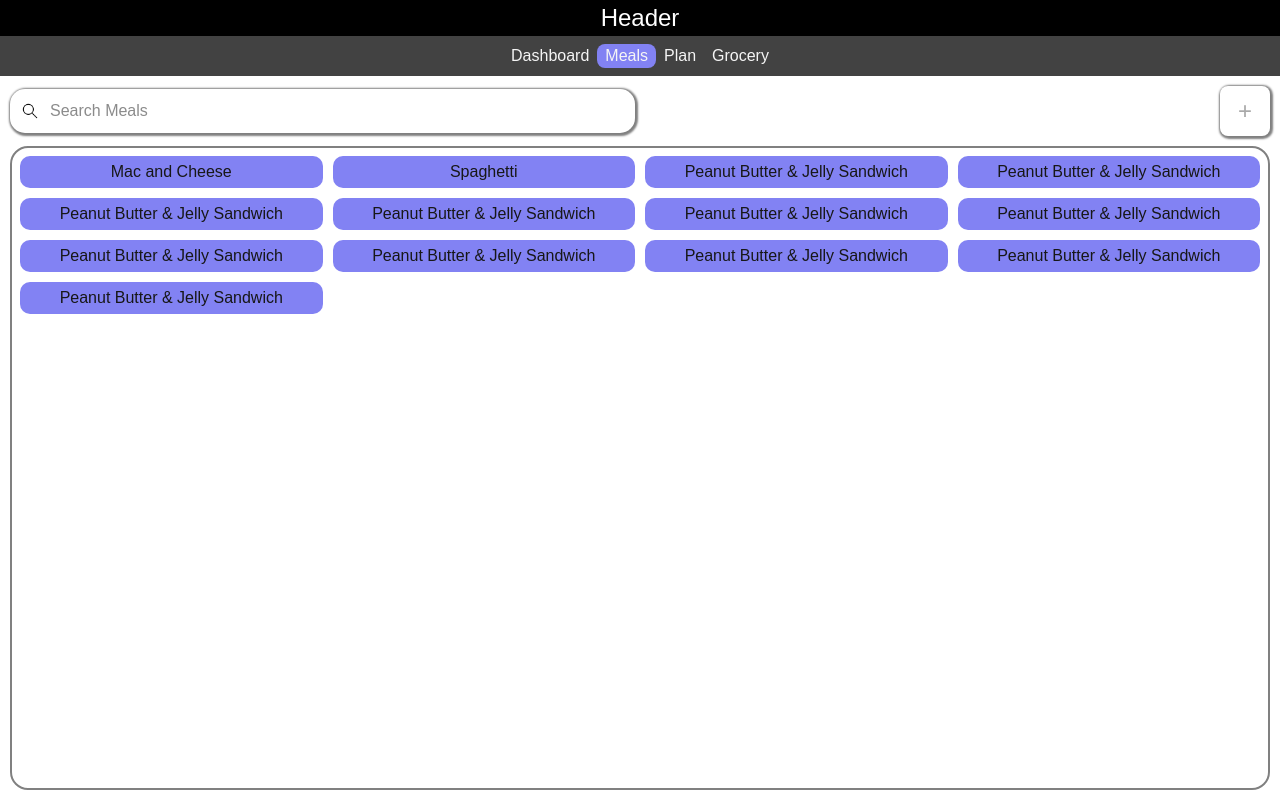
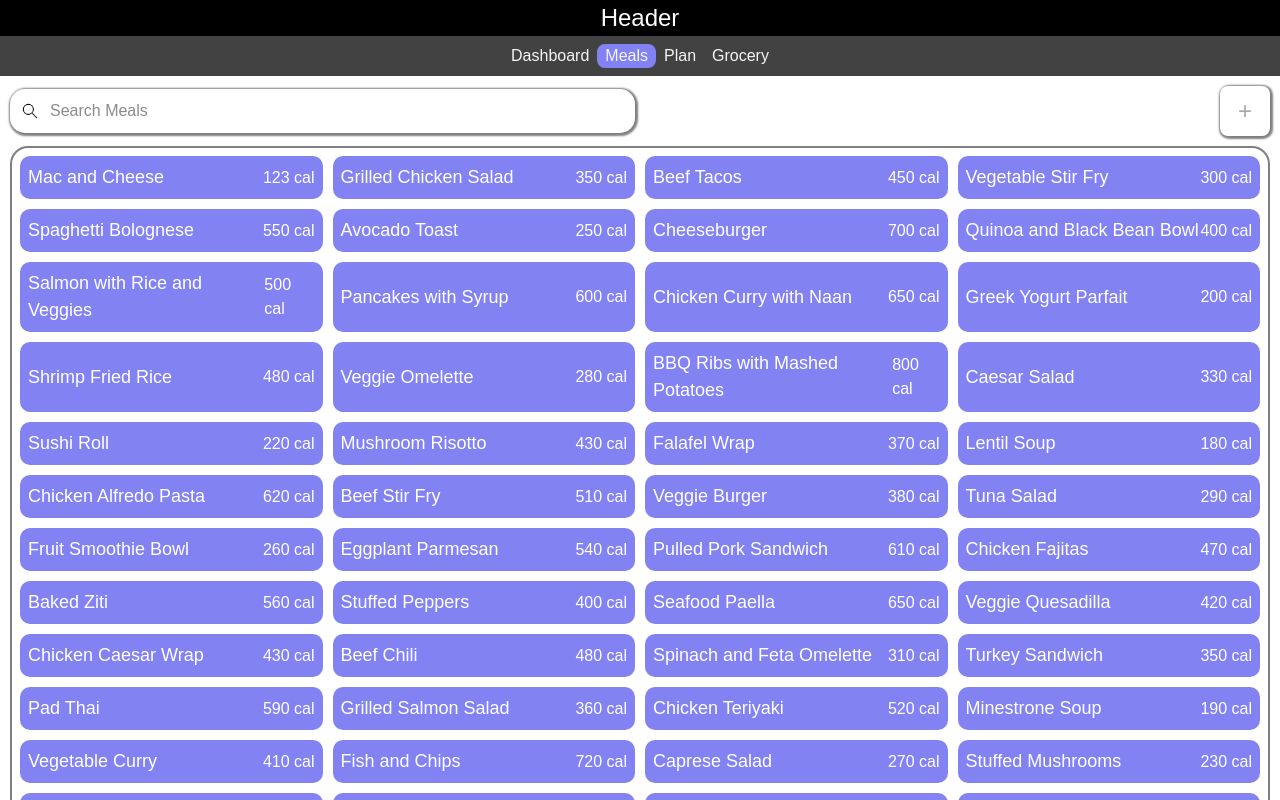
Before and after one commit to Zmyhrer/MealPlanner, a Next.js app in the folder frontend/: page /meals in a window 1280 px wide. Built offline with nearby package versions, Linux system fonts and the light colour scheme.

Commit message:
feat: add calories to (mealItem) and scroll ability to (mealList)

```diff
--- a/frontend/app/meals/page.tsx
+++ b/frontend/app/meals/page.tsx
@@ -15,19 +15,116 @@ const Page = () => {
   };
 
   const meals = [
-    { name: "Mac and Cheese" },
-    { name: "Spaghetti" },
-    { name: "Peanut Butter & Jelly Sandwich" },
-    { name: "Peanut Butter & Jelly Sandwich" },
-    { name: "Peanut Butter & Jelly Sandwich" },
-    { name: "Peanut Butter & Jelly Sandwich" },
-    { name: "Peanut Butter & Jelly Sandwich" },
-    { name: "Peanut Butter & Jelly Sandwich" },
-    { name: "Peanut Butter & Jelly Sandwich" },
-    { name: "Peanut Butter & Jelly Sandwich" },
-    { name: "Peanut Butter & Jelly Sandwich" },
-    { name: "Peanut Butter & Jelly Sandwich" },
-    { name: "Peanut Butter & Jelly Sandwich" },
+    { name: "Mac and Cheese", calories: 123 },
+    { name: "Grilled Chicken Salad", calories: 350 },
+    { name: "Beef Tacos", calories: 450 },
+    { name: "Vegetable Stir Fry", calories: 300 },
+    { name: "Spaghetti Bolognese", calories: 550 },
+    { name: "Avocado Toast", calories: 250 },
+    { name: "Cheeseburger", calories: 700 },
+    { name: "Quinoa and Black Bean Bowl", calories: 400 },
+    { name: "Salmon with Rice and Veggies", calories: 500 },
+    { name: "Pancakes with Syrup", calories: 600 },
+    { name: "Chicken Curry with Naan", calories: 650 },
+    { name: "Greek Yogurt Parfait", calories: 200 },
+    { name: "Shrimp Fried Rice", calories: 480 },
+    { name: "Veggie Omelette", calories: 280 },
+    { name: "BBQ Ribs with Mashed Potatoes", calories: 800 },
+    { name: "Caesar Salad", calories: 330 },
+    { name: "Sushi Roll", calories: 220 },
+    { name: "Mushroom Risotto", calories: 430 },
+    { name: "Falafel Wrap", calories: 370 },
+    { name: "Lentil Soup", calories: 180 },
+    { name: "Chicken Alfredo Pasta", calories: 620 },
+    { name: "Beef Stir Fry", calories: 510 },
+    { name: "Veggie Burger", calories: 380 },
+    { name: "Tuna Salad", calories: 290 },
+    { name: "Fruit Smoothie Bowl", calories: 260 },
+    { name: "Eggplant Parmesan", calories: 540 },
+    { name: "Pulled Pork Sandwich", calories: 610 },
+    { name: "Chicken Fajitas", calories: 470 },
+    { name: "Baked Ziti", calories: 560 },
+    { name: "Stuffed Peppers", calories: 400 },
+    { name: "Seafood Paella", calories: 650 },
+    { name: "Veggie Quesadilla", calories: 420 },
+    { name: "Chicken Caesar Wrap", calories: 430 },
+    { name: "Beef Chili", calories: 480 },
+    { name: "Spinach and Feta Omelette", calories: 310 },
+    { name: "Turkey Sandwich", calories: 350 },
+    { name: "Pad Thai", calories: 590 },
+    { name: "Grilled Salmon Salad", calories: 360 },
+    { name: "Chicken Teriyaki", calories: 520 },
+    { name: "Minestrone Soup", calories: 190 },
+    { name: "Vegetable Curry", calories: 410 },
+    { name: "Fish and Chips", calories: 720 },
+    { name: "Caprese Salad", calories: 270 },
+    { name: "Stuffed Mushrooms", calories: 230 },
+    { name: "Beef Burger with Fries", calories: 750 },
+    { name: "Vegan Buddha Bowl", calories: 390 },
+    { name: "Chicken Tikka Masala", calories: 640 },
+    { name: "Shrimp Tacos", calories: 450 },
+    { name: "Pasta Primavera", calories: 500 },
+    { name: "Cobb Salad", calories: 380 },
+    { name: "Ratatouille", calories: 220 },
+    { name: "Buffalo Wings", calories: 600 },
+    { name: "Miso Soup", calories: 150 },
+    { name: "Grilled Cheese Sandwich", calories: 320 },
+    { name: "Beef Stroganoff", calories: 670 },
+    { name: "Vegetable Lasagna", calories: 520 },
+    { name: "Chicken Noodle Soup", calories: 210 },
+    { name: "BBQ Chicken Pizza", calories: 680 },
+    { name: "Tofu Stir Fry", calories: 350 },
+    { name: "Clam Chowder", calories: 280 },
+    { name: "Egg Salad Sandwich", calories: 330 },
+    { name: "Lamb Kebabs", calories: 580 },
+    { name: "Chicken Enchiladas", calories: 600 },
+    { name: "Vegetable Samosas", calories: 240 },
+    { name: "Shrimp Scampi", calories: 520 },
+    { name: "Grilled Vegetable Panini", calories: 370 },
+    { name: "Turkey Meatballs with Pasta", calories: 540 },
+    { name: "Veggie Chili", calories: 400 },
+    { name: "Crab Cakes", calories: 450 },
+    { name: "Bulgur Salad", calories: 290 },
+    { name: "Teriyaki Tofu Bowl", calories: 380 },
+    { name: "Beef Burrito", calories: 630 },
+    { name: "Chicken Shawarma Wrap", calories: 500 },
+    { name: "Seafood Gumbo", calories: 610 },
+    { name: "Vegetable Tempura", calories: 330 },
+    { name: "Chicken Pot Pie", calories: 700 },
+    { name: "Quiche Lorraine", calories: 450 },
+    { name: "Veggie Sushi", calories: 210 },
+    { name: "Pork Schnitzel", calories: 680 },
+    { name: "Lobster Roll", calories: 550 },
+    { name: "Falafel Bowl", calories: 400 },
+    { name: "Beef Gyro", calories: 470 },
+    { name: "Vegetable Pad See Ew", calories: 430 },
+    { name: "Stuffed Cabbage Rolls", calories: 410 },
+    { name: "Chicken Parmesan", calories: 650 },
+    { name: "Pulled Chicken Sandwich", calories: 520 },
+    { name: "Vegan Chili", calories: 390 },
+    { name: "Spaghetti Carbonara", calories: 600 },
+    { name: "Clam Linguine", calories: 550 },
+    { name: "Grilled Veggie Tacos", calories: 350 },
+    { name: "Beef Enchiladas", calories: 610 },
+    { name: "Chili Cheese Fries", calories: 720 },
+    { name: "Vegetable Fried Rice", calories: 380 },
+    { name: "Chicken Burrito Bowl", calories: 540 },
+    { name: "Seafood Risotto", calories: 600 },
+    { name: "Vegan Pad Thai", calories: 420 },
+    { name: "Roast Beef Sandwich", calories: 470 },
+    { name: "Stuffed Zucchini Boats", calories: 390 },
+    { name: "Cheese Quesadilla", calories: 400 },
+    { name: "Chicken and Waffles", calories: 700 },
+    { name: "Beef Tostadas", calories: 520 },
+    { name: "Veggie Burger with Sweet Potato Fries", calories: 480 },
+    { name: "Mushroom Soup", calories: 180 },
+    { name: "Chicken and Rice Casserole", calories: 600 },
+    { name: "Falafel Pita", calories: 350 },
+    { name: "Salmon Teriyaki", calories: 500 },
+    { name: "Spinach Lasagna", calories: 540 },
+    { name: "Shrimp Po’ Boy", calories: 580 },
+    { name: "Vegetable Curry with Rice", calories: 450 },
+    { name: "BBQ Pulled Pork Tacos", calories: 620 },
   ];
 
   return (
--- a/frontend/components/mealItem.tsx
+++ b/frontend/components/mealItem.tsx
@@ -1,14 +1,16 @@
 import React from "react";
-import Styles from "../styles/mealItem.module.css";
+import styles from "../styles/mealItem.module.css";
 
 export interface MealItemProps {
   name: string;
+  calories: number;
 }
 
-const MealItem = ({ name }: MealItemProps) => {
+const MealItem: React.FC<MealItemProps> = ({ name, calories }) => {
   return (
-    <div className={Styles["mealContainer"]}>
-      <div className={Styles["mealName"]}>{name}</div>
+    <div className={styles["mealContainer"]}>
+      <div className={styles["mealName"]}>{name}</div>
+      <div className={styles["calories"]}>{calories} cal</div>
     </div>
   );
 };
--- a/frontend/components/mealList.tsx
+++ b/frontend/components/mealList.tsx
@@ -11,7 +11,7 @@ const MealList: React.FC<MealListProps> = ({ meals }) => {
   return (
     <div className={Styles["gridContainer"]}>
       {(meals || []).map((meal, index) => (
-        <MealItem key={index} name={meal.name} />
+        <MealItem key={index} name={meal.name} calories={meal.calories} />
       ))}
     </div>
   );
--- a/frontend/styles/mealItem.module.css
+++ b/frontend/styles/mealItem.module.css
@@ -1,19 +1,19 @@
-.mealContainer{
+.mealContainer {
   display: flex;
   width: 100%;
   height: 100%;
-    justify-content: center;
+  justify-content: space-between;
   align-items: center;
-    padding: 4px;
+  padding: 8px;
   border-radius: 10px;
   background-color: rgb(130, 130, 243);
+  color: white;
 }
 
-.mealContainer:hover{
-    box-shadow: 2px 4px;
-
+.mealContainer:hover {
+  box-shadow: 1px 2px;
 }
 
-.mealName{
-
+.mealName {
+  font-size: large;
 }
--- a/frontend/styles/mealList.module.css
+++ b/frontend/styles/mealList.module.css
@@ -3,6 +3,8 @@
   grid-template-columns: 1fr 1fr 1fr 1fr;
   grid-template-rows: auto 1fr;
   gap: 10px;
+  max-height: 780px;
+  overflow-y: auto;
 }
 
 @media (max-width: 1200px) {
```
Lines whose indentation alone changed are shown as unchanged.
